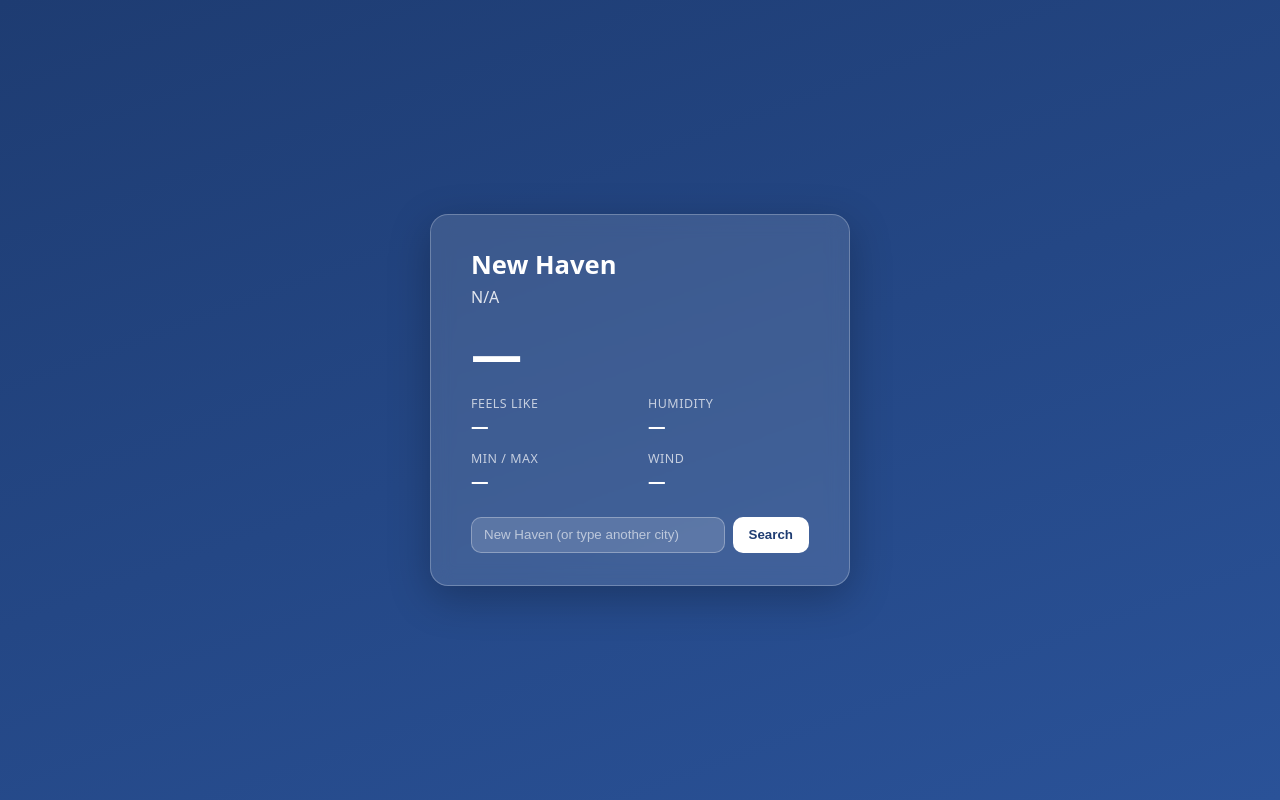
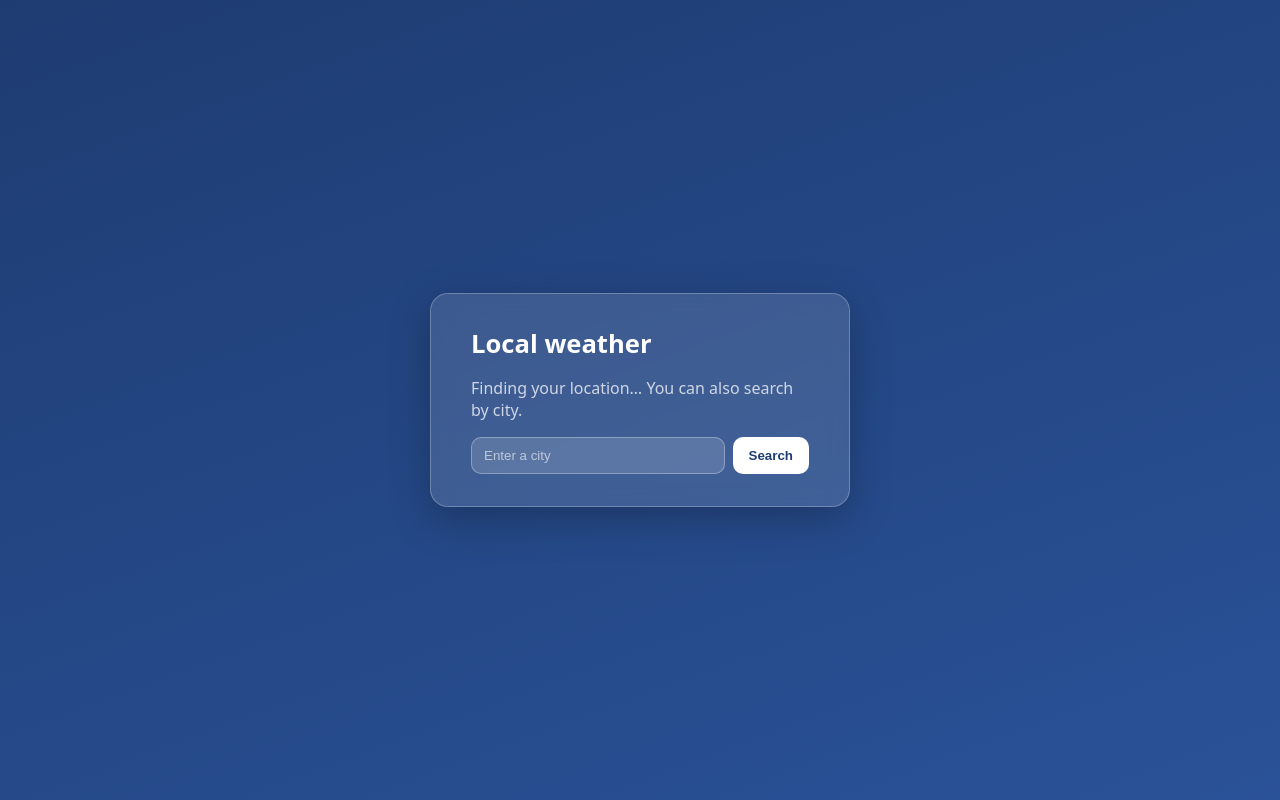
Before and after one commit to SuperElephantWS/weather_app, a Flask app: page / in a window 1280 px wide. Run offline with Flask 3, Linux system fonts and the light colour scheme; data that the repository does not hold is empty.

Commit message:
Location identifier is added.

```diff
--- a/app.py
+++ b/app.py
@@ -1,6 +1,7 @@
 from flask import Flask, render_template, request
 import requests
 import os
+import math
 from dotenv import load_dotenv
 
 load_dotenv()
@@ -8,24 +9,27 @@ app = Flask(__name__)
 API_KEY = os.getenv("API_KEY")
 
 
-def fetch_weather(city):
+def fetch_weather(city=None, *, latitude=None, longitude=None):
     """Fetch weather for a city and return a clean dict of values.
 
     Returns a tuple (data: dict, error: str | None). On any failure, `data`
     is an empty dict and `error` is a human-readable message.
     """
-    url = (
-        "https://api.openweathermap.org/data/2.5/weather"
-        f"?q={requests.utils.quote(city)}&appid={API_KEY}&units=metric"
-    )
+    url = "https://api.openweathermap.org/data/2.5/weather"
+    params = {"appid": API_KEY, "units": "metric"}
+    if city:
+        params["q"] = city
+    else:
+        params.update(lat=latitude, lon=longitude)
+    location = city or "your location"
 
     try:
-        response = requests.get(url, timeout=10)
+        response = requests.get(url, params=params, timeout=10)
     except requests.RequestException as exc:
         return {}, f"Could not reach the weather service ({exc.__class__.__name__})."
 
     if response.status_code == 404:
-        return {}, f"Weather data for {city} was not found. Check the city name and try again."
+        return {}, f"Weather data for {location} was not found. Try searching by city."
     if response.status_code == 401:
         return {}, "The weather API key is invalid or missing. Check the API_KEY in your .env file."
     if response.status_code != 200:
@@ -45,7 +49,7 @@ def fetch_weather(city):
     wind = payload.get("wind", {})
 
     return {
-        "city": payload.get("name", city),
+        "city": payload.get("name") or location,
         "temp": main.get("temp"),
         "feels_like": main.get("feels_like"),
         "temp_min": main.get("temp_min"),
@@ -59,9 +63,28 @@ def fetch_weather(city):
 
 @app.route("/", methods=["GET"])
 def home():
-    city = request.args.get("city") or "New Haven"
-    data, error = fetch_weather(city)
-    return render_template("index.html", data=data, error=error, requested_city=city)
+    city = request.args.get("city", "").strip()
+    latitude = request.args.get("lat")
+    longitude = request.args.get("lon")
+    data, error = {}, None
+    has_coordinates = latitude is not None or longitude is not None
+    if city:
+        data, error = fetch_weather(city)
+    elif has_coordinates:
+        try:
+            latitude, longitude = float(latitude), float(longitude)
+            if not (math.isfinite(latitude) and math.isfinite(longitude)
+                    and -90 <= latitude <= 90 and -180 <= longitude <= 180):
+                raise ValueError
+        except (TypeError, ValueError):
+            error = "Invalid location coordinates. Try searching by city."
+        else:
+            data, error = fetch_weather(latitude=latitude, longitude=longitude)
+    return render_template(
+        "index.html", data=data, error=error,
+        requested_city=city or "Local weather",
+        detect_location=not city and not has_coordinates,
+    )
 
 
 def main():
--- /dev/null
+++ b/static/location.js
@@ -0,0 +1,35 @@
+(() => {
+  const status = document.getElementById('location-status');
+  const search = document.querySelector('.search');
+  let searching = false;
+  // A pending location callback must not interrupt a visitor's city search.
+  search.addEventListener('input', () => { searching = true; });
+  search.addEventListener('submit', () => { searching = true; });
+
+  const fallback = () => {
+    status.textContent = 'Location unavailable or access denied. Search by city below.';
+  };
+
+  if (!navigator.geolocation) {
+    fallback();
+    return;
+  }
+
+  status.textContent = 'Finding your location… You can also search by city.';
+  try {
+    navigator.geolocation.getCurrentPosition(({ coords }) => {
+      if (searching) return;
+      const { latitude, longitude } = coords;
+      if (!Number.isFinite(latitude) || !Number.isFinite(longitude)
+          || Math.abs(latitude) > 90 || Math.abs(longitude) > 180) {
+        fallback();
+        return;
+      }
+      const url = new URL(window.location.href);
+      url.search = new URLSearchParams({ lat: latitude, lon: longitude });
+      window.location.replace(url.href);
+    }, fallback, { enableHighAccuracy: false, timeout: 10000, maximumAge: 300000 });
+  } catch {
+    fallback();
+  }
+})();
--- a/templates/index.html
+++ b/templates/index.html
@@ -88,7 +88,7 @@
       <h1>{{ requested_city }}</h1>
       <p class="muted">Sorry, something went wrong.</p>
       <div class="error">{{ error }}</div>
-    {% else %}
+    {% elif data %}
       <h1>{{ data.city }}</h1>
       <p class="condition">{{ data.description }}</p>
 
@@ -123,13 +123,20 @@
           <dd>{% if data.wind_speed is not none %}{{ data.wind_speed }} m/s{% else %}&mdash;{% endif %}</dd>
         </div>
       </dl>
+    {% else %}
+      <h1>Local weather</h1>
+      <p id="location-status" class="muted" role="status">Allow location access to see weather near you, or search by city.</p>
+      <noscript>Enter a city below to see its weather.</noscript>
     {% endif %}
 
     <form class="search" action="/" method="get">
       <input type="text" name="city" required
-             placeholder="{{ requested_city }} (or type another city)" aria-label="City">
+             placeholder="Enter a city" aria-label="City">
       <button type="submit">Search</button>
     </form>
   </main>
+  {% if detect_location %}
+  <script src="{{ url_for('static', filename='location.js') }}" defer></script>
+  {% endif %}
 </body>
 </html>
```
Also changed, not shown: location.test.cjs (added, +62 -0 lines), test_location.py (added, +77 -0 lines), README.md.
